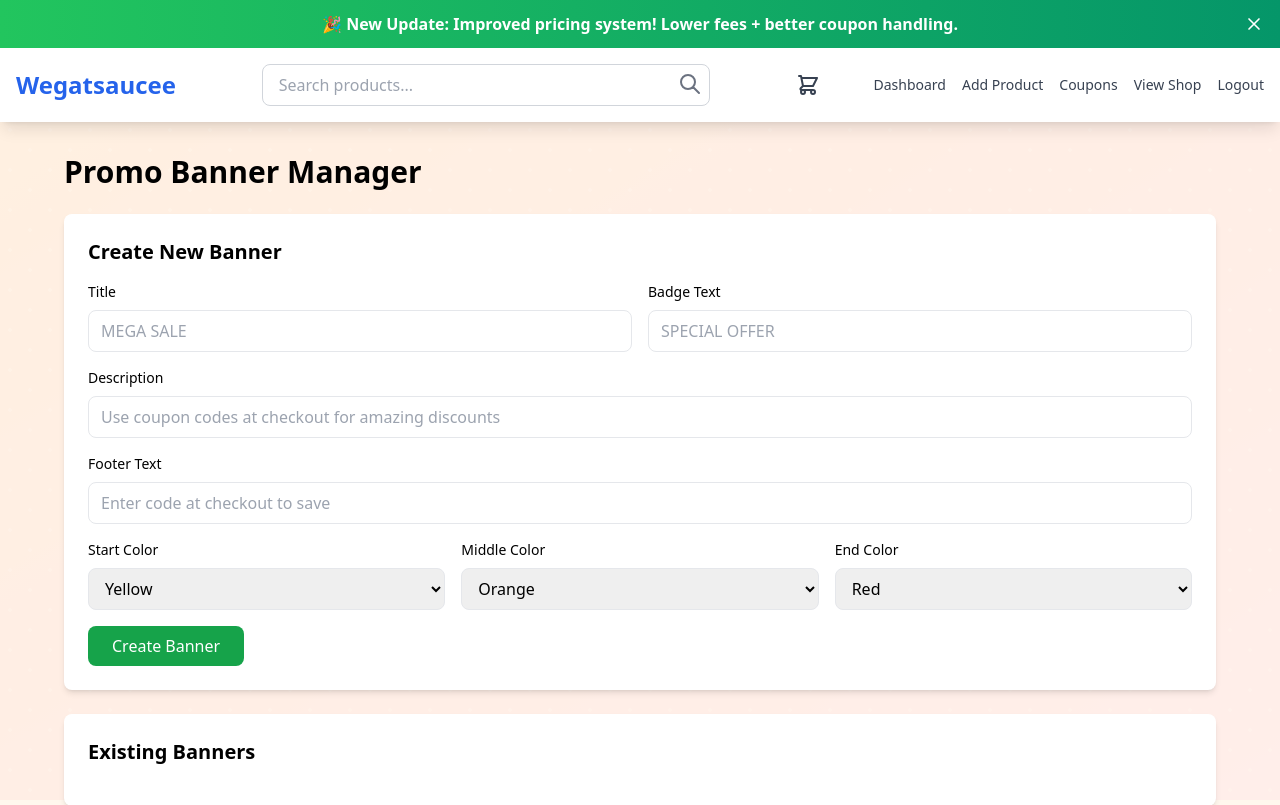
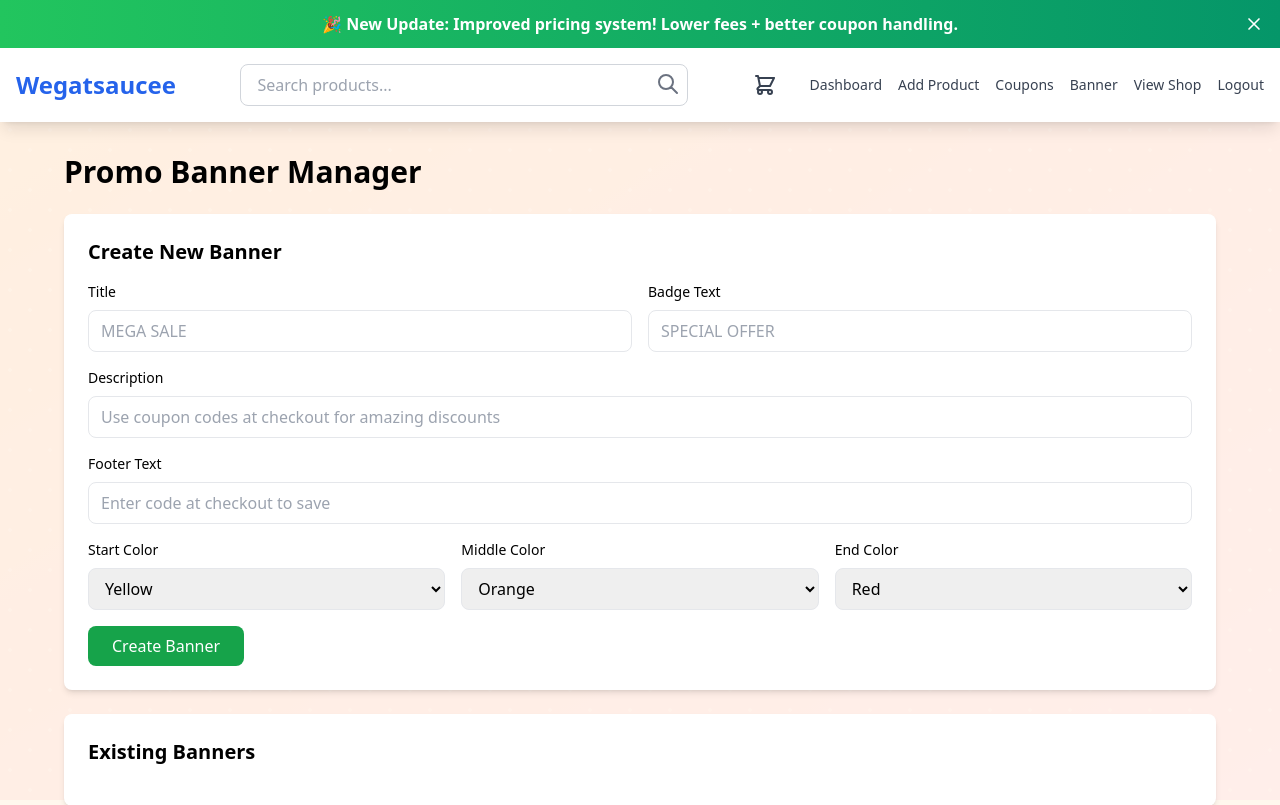
Before and after one commit to obapluto-ob/wegatsauceefashionhub, a Flask app: page /admin/banner in a window 1280 px wide. Shown: the top 805 px of the page. Run offline with Flask 3, Linux system fonts and the light colour scheme; the visitor is signed in with stand-in values (Sample User, id 1); some libraries are stand-ins or nearby versions.

Commit message:
Add Banner link to admin navigation

```diff
--- a/templates/base.html
+++ b/templates/base.html
@@ -59,6 +59,7 @@
                         <a href="/admin" class="text-gray-700 hover:text-red-600 text-sm">Dashboard</a>
                         <a href="/admin/upload" class="text-gray-700 hover:text-red-600 text-sm">Add Product</a>
                         <a href="/admin/coupons" class="text-gray-700 hover:text-red-600 text-sm">Coupons</a>
+                        <a href="/admin/banner" class="text-gray-700 hover:text-red-600 text-sm">Banner</a>
                         <a href="/" class="text-gray-700 hover:text-red-600 text-sm">View Shop</a>
                         <a href="/admin/logout" class="text-gray-700 hover:text-red-600 text-sm">Logout</a>
                     {% elif session.user_id %}
@@ -85,6 +86,7 @@
                     <a href="/admin" class="block py-2 text-gray-700 hover:text-red-600">Dashboard</a>
                     <a href="/admin/upload" class="block py-2 text-gray-700 hover:text-red-600">Add Product</a>
                     <a href="/admin/coupons" class="block py-2 text-gray-700 hover:text-red-600">Coupons</a>
+                    <a href="/admin/banner" class="block py-2 text-gray-700 hover:text-red-600">Banner</a>
                     <a href="/admin/orders" class="block py-2 text-gray-700 hover:text-red-600">Orders</a>
                     <a href="/" class="block py-2 text-gray-700 hover:text-red-600">View Shop</a>
                     <a href="/admin/logout" class="block py-2 text-gray-700 hover:text-red-600">Logout</a>
```
